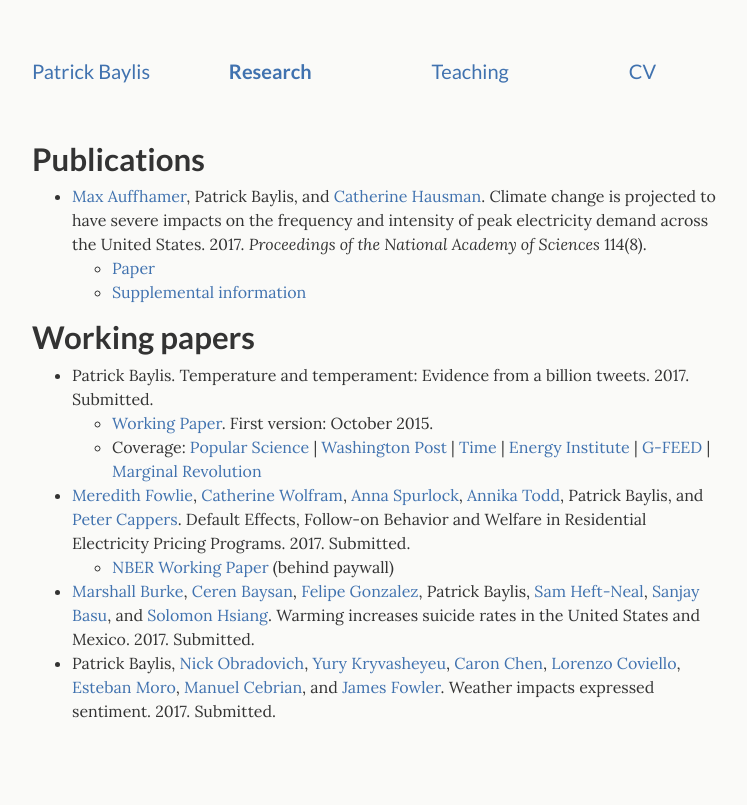
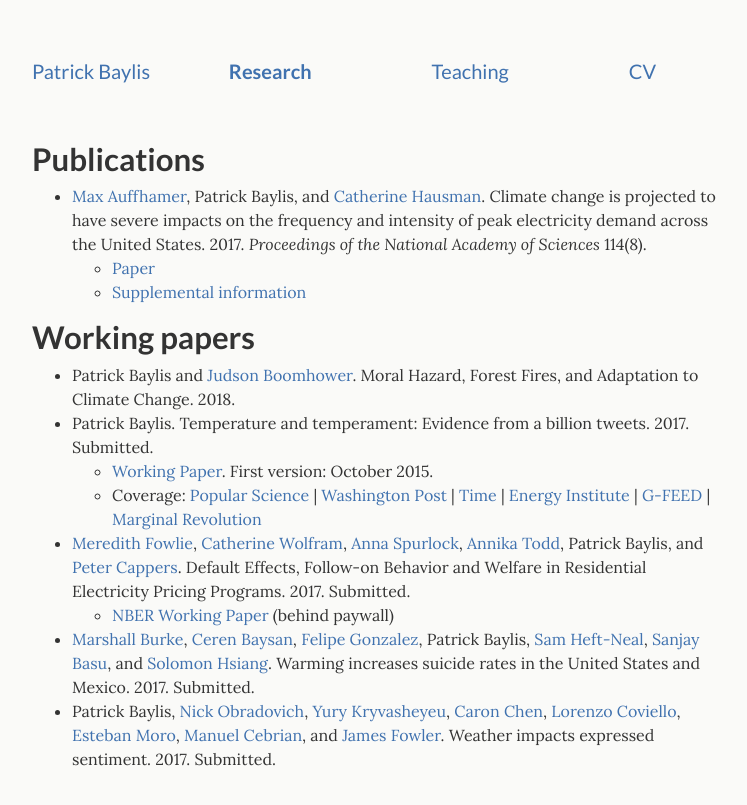
Before and after one commit to pbaylis/pbaylis.github.io, a Jekyll site: the page built from _pages/research.md, in a window 1280 px wide. Shown: the top 805 px of the page, without its empty margins (266-1013 px from the left). Built offline with Jekyll 4.4.1, drawn with Linux system fonts in a browser that asks for light colours; some of the changed lines change nothing that is shown.

Commit message:
add fires to both cv and research

```diff
--- a/_pages/research.md
+++ b/_pages/research.md
@@ -11,11 +11,10 @@ permalink: /research/
   - [Supplemental information](http://www.pnas.org/content/suppl/2017/02/01/1613193114.DCSupplemental/pnas.1613193114.sapp.pdf)
 
 ## Working papers
-
+- Patrick Baylis and [Judson Boomhower][BOOMHOWER]. Moral Hazard, Forest Fires, and Adaptation to Climate Change. 2018.
 - Patrick Baylis. Temperature and temperament: Evidence from a billion tweets. 2017. Submitted.
   - [Working Paper][JMP]. First version: October 2015.
   - Coverage: [Popular Science](http://www.popsci.com/science-confirms-obvious-we-hate-being-hot) \| [Washington Post](https://www.washingtonpost.com/news/wonk/wp/2016/01/07/clear-evidence-that-cold-days-are-better-than-hot-ones/) \| [Time](http://time.com/4172187/temperature-weather-hot-cold-preferences/) \| [Energy Institute](https://energyathaas.wordpress.com/2015/12/07/heat-and-happiness/) \| [G-FEED](http://www.g-feed.com/2015/12/warming-makes-people-unhappy-evidence.html) \| [Marginal Revolution](http://marginalrevolution.com/marginalrevolution/2016/01/do-you-get-grumpy-over-seventy-degrees-fahrenheit.html)
-
 - [Meredith Fowlie][FOWLIE], [Catherine Wolfram][WOLFRAM], [Anna Spurlock][SPURLOCK], [Annika Todd][TODD], Patrick Baylis, and [Peter Cappers][CAPPERS]. Default Effects, Follow-on Behavior and Welfare in Residential Electricity Pricing Programs. 2017. Submitted.
   - [NBER Working Paper][defaultbias] (behind paywall)
 - [Marshall Burke][BURKE], [Ceren Baysan][BAYSAN], [Felipe Gonzalez][GONZALES], Patrick Baylis, [Sam Heft-Neal][HEFTNEAL], [Sanjay Basu][BASU], and [Solomon Hsiang][HSIANG]. Warming increases suicide rates in the United States and Mexico. 2017. Submitted.
@@ -26,7 +25,7 @@ permalink: /research/
 [AUFFHAMMER]: http://www.auffhammer.com/ "Max Auffhammer"
 [BASU]: http://www.google.com "Sanjay Basu"
 [BAYSAN]: http://www.google.com "Ceren Basyan"
-[BOOMHOWER]: https://are.berkeley.edu/candidate/Judson-Boomhower "Judson Boomhower"
+[BOOMHOWER]: http://www.judsonboomhower.com "Judson Boomhower"
 [BORENSTEIN]: http://faculty.haas.berkeley.edu/borenste/ "Severin Borenstein"
 [BURKE]: http://www.google.com "Marshall Burke"
 [CAPPERS]: http://emp.lbl.gov/staff/peter-cappers "Peter Cappers"
```
Also changed, not shown: 3 other files.
